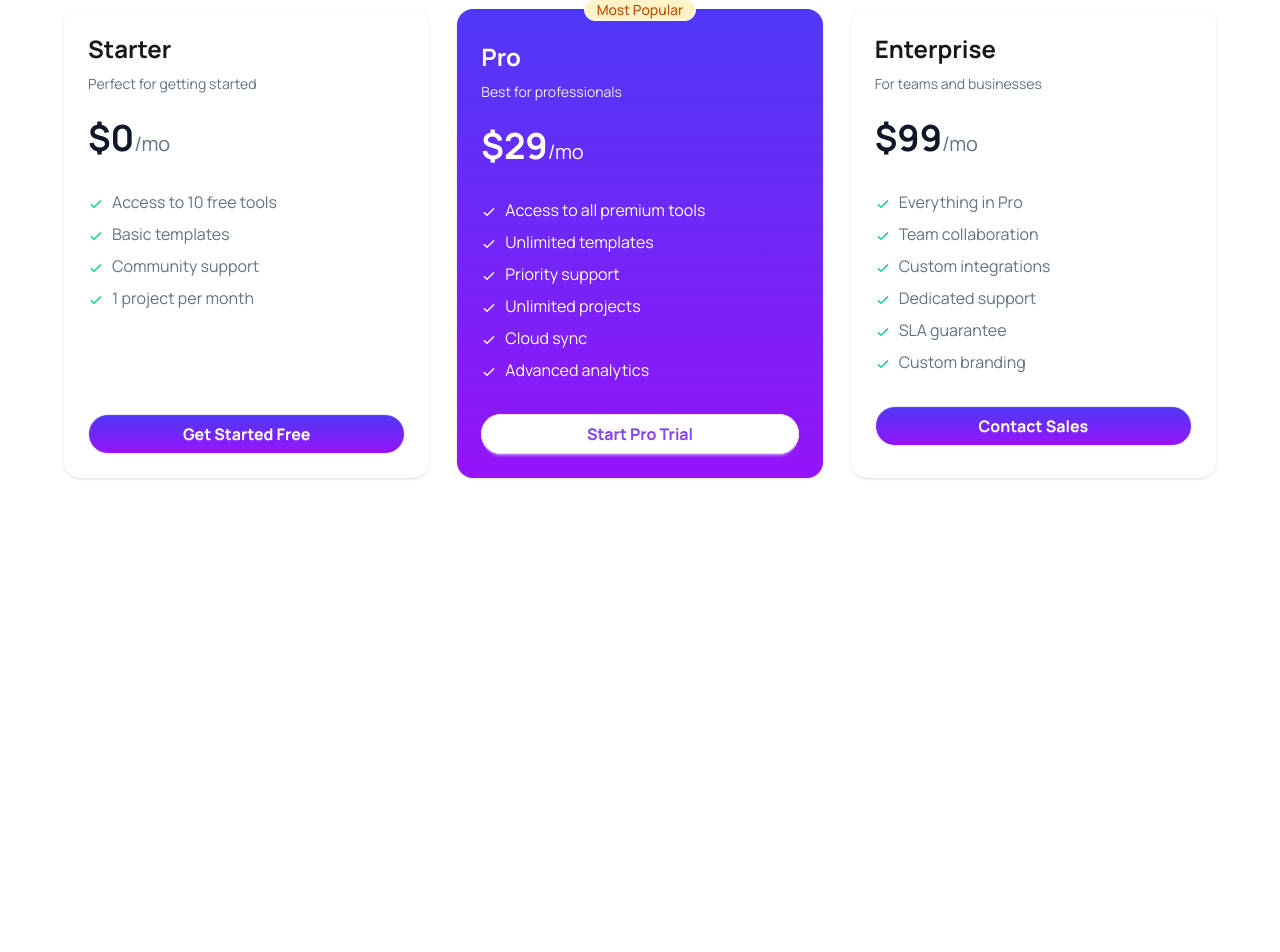
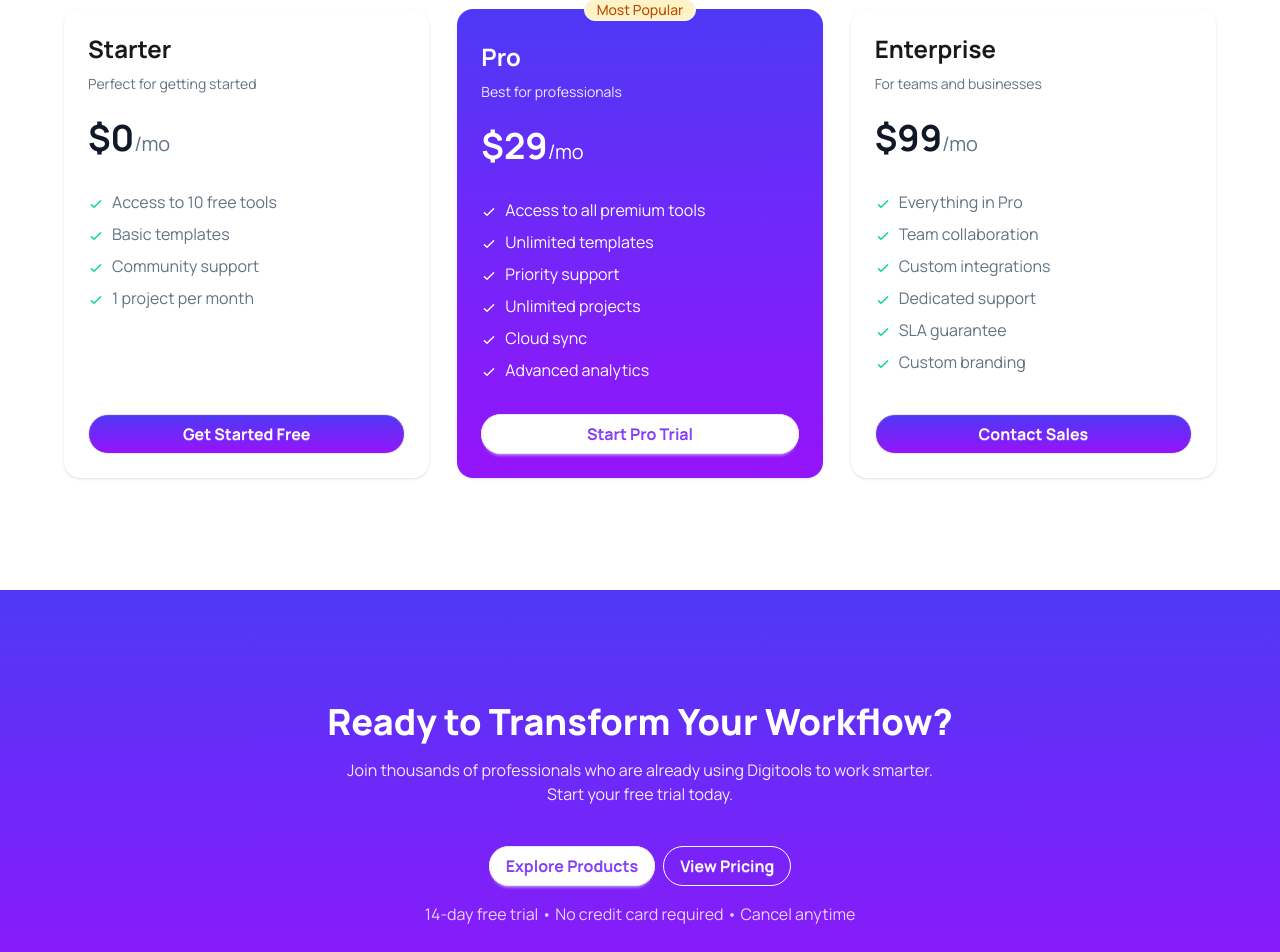
Before and after one commit to kaziontor7/DigiTools-Platform, a React (Vite) app: page / in a window 1280 px wide. Shown: the part 3356-4308 px from the top of the page. Before the commit the page ends 3946 px from the top, so only its background shows below. Built offline with nearby package versions, Linux system fonts and the light colour scheme.

Commit message:
added another section

```diff
--- a/src/App.jsx
+++ b/src/App.jsx
@@ -3,6 +3,7 @@ import Banner from './Components/Banner/Banner'
 import GetStarted from './Components/GetStarted/GetStarted'
 import NavBar from './Components/NavBar/NavBar'
 import Pricing from './Components/Pricing/Pricing'
+import Ready from './Components/Ready/Ready'
 import Shop from './Components/Shop/Shop'
 import Stats from './Components/Stats/Stats'
 
@@ -22,6 +23,7 @@ function App() {
       <Shop toolsPromise={toolsPromise}></Shop>
      <GetStarted></GetStarted>
      <Pricing></Pricing>
+     <Ready></Ready>
      </main>
     </>
   )
--- a/src/Components/Pricing/Pricing.jsx
+++ b/src/Components/Pricing/Pricing.jsx
@@ -87,7 +87,7 @@ const Pricing = () => {
       <p className='gray-color pb-6'>For teams and businesses</p>
       <span className="text-xl gray-color"><span className='text-4xl font-bold textColor'>$99</span>/mo</span>
     </div>
-    <ul className="mt-6 flex flex-col gap-2 text-base gray-color">
+    <ul className="mt-6 flex flex-col gap-2 text-base gray-color grow">
       <li>
         <svg xmlns="http://www.w3.org/2000/svg" className="size-4 me-2 inline-block text-success" fill="none" viewBox="0 0 24 24" stroke="currentColor"><path strokeLinecap="round" strokeLinejoin="round" strokeWidth="2" d="M5 13l4 4L19 7" /></svg>
         <span>Everything in Pro</span>
--- /dev/null
+++ b/src/Components/Ready/Ready.jsx
@@ -0,0 +1,23 @@
+import React from 'react';
+
+const Ready = () => {
+    return (
+        <div className='gradient'>
+            <div className='text-white text-center py-14 md:py-28'>
+                <h1 className='text-4xl font-extrabold'>Ready to Transform Your Workflow?</h1>
+                <p className='text-white/90 pt-4 pb-10'>Join thousands of professionals who are already using Digitools to work smarter.<br />Start your free trial today.</p>
+                <div className='flex gap-2 items-center justify-center pb-4'>
+                    <div className=' bg-white rounded-full w-fit'>
+                    <button className='btn text-gradient font-bold  text-base rounded-full'>Explore Products</button>
+
+                    </div>
+                    <button className='btn btn-outline font-bold  text-base rounded-full'>View Pricing</button>
+
+                </div>
+                <p className='text-white/80'>14-day free trial • No credit card required • Cancel anytime</p>
+            </div>
+        </div>
+    );
+};
+
+export default Ready;
```
